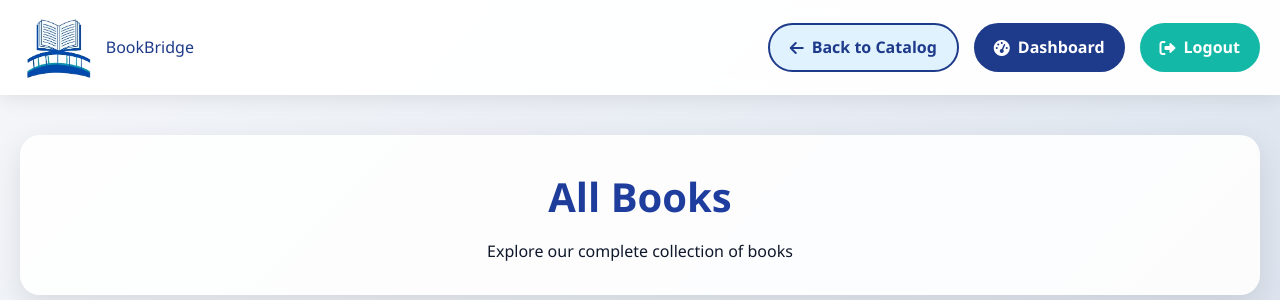
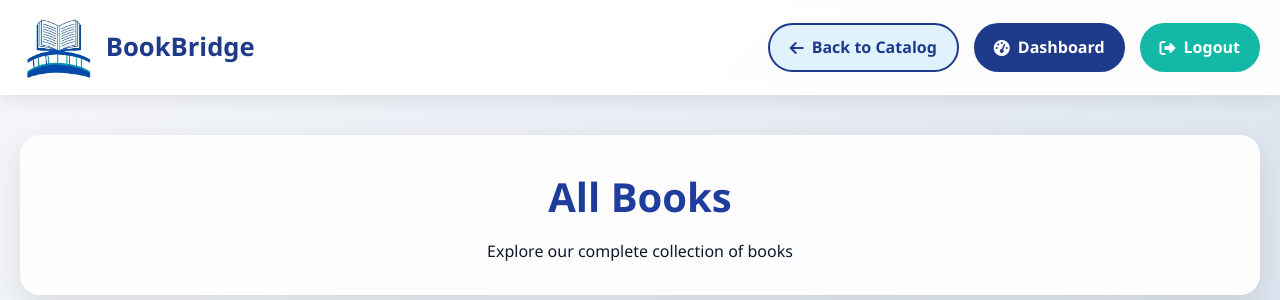
Before and after one commit to Maleeha00/BookBridge-FYP, a PHP site: page /BookBridge-FYP/student/all_books.php in a window 1280 px wide. Shown: the top 300 px of the page. Run offline with PHP 8.4, Linux system fonts and the light colour scheme; a user stored in the database is signed in; data comes from the database, SQL or seed files in the repository.

Commit message:
internal changes

```diff
--- a/student/all_books.php
+++ b/student/all_books.php
@@ -221,6 +221,10 @@ while ($row = $result->fetch_assoc()) {
             background: var(--primary-color);
             color: white;
             transform: translateY(-2px);
+        }
+        .navbar-book_name {
+            font-size: 1.6em;
+            font-weight: bold;
         }
 
         .dashboard-btn,
```
